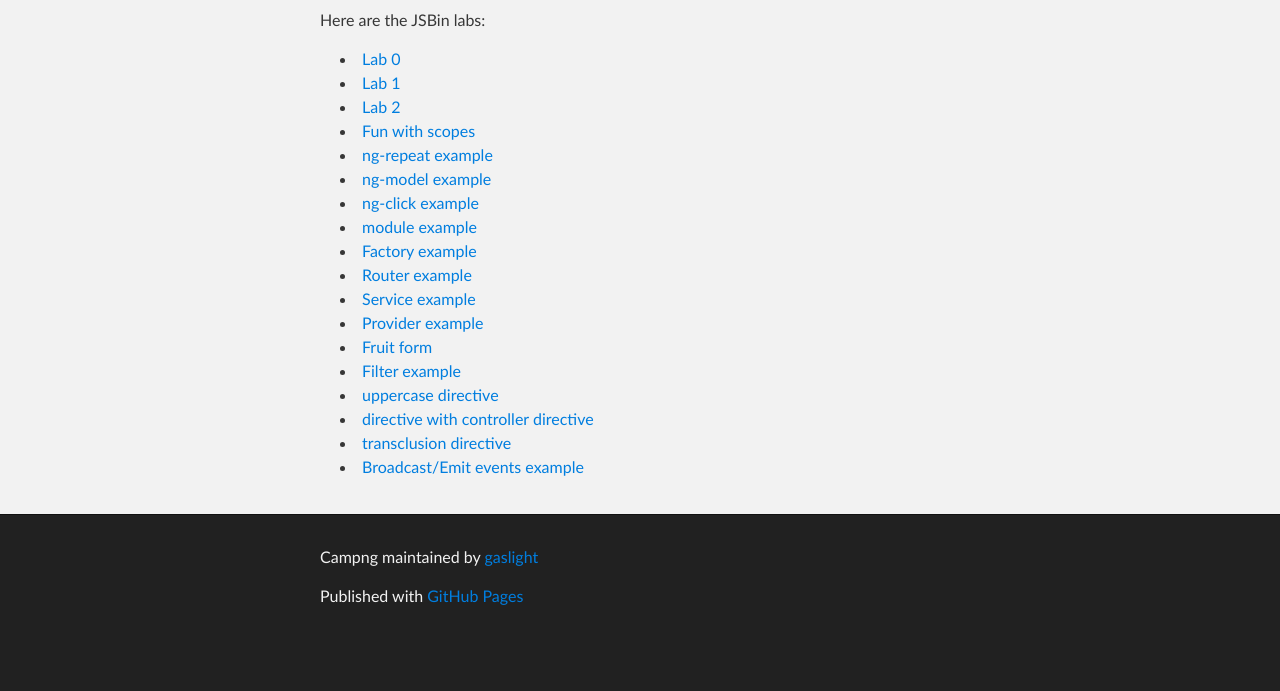
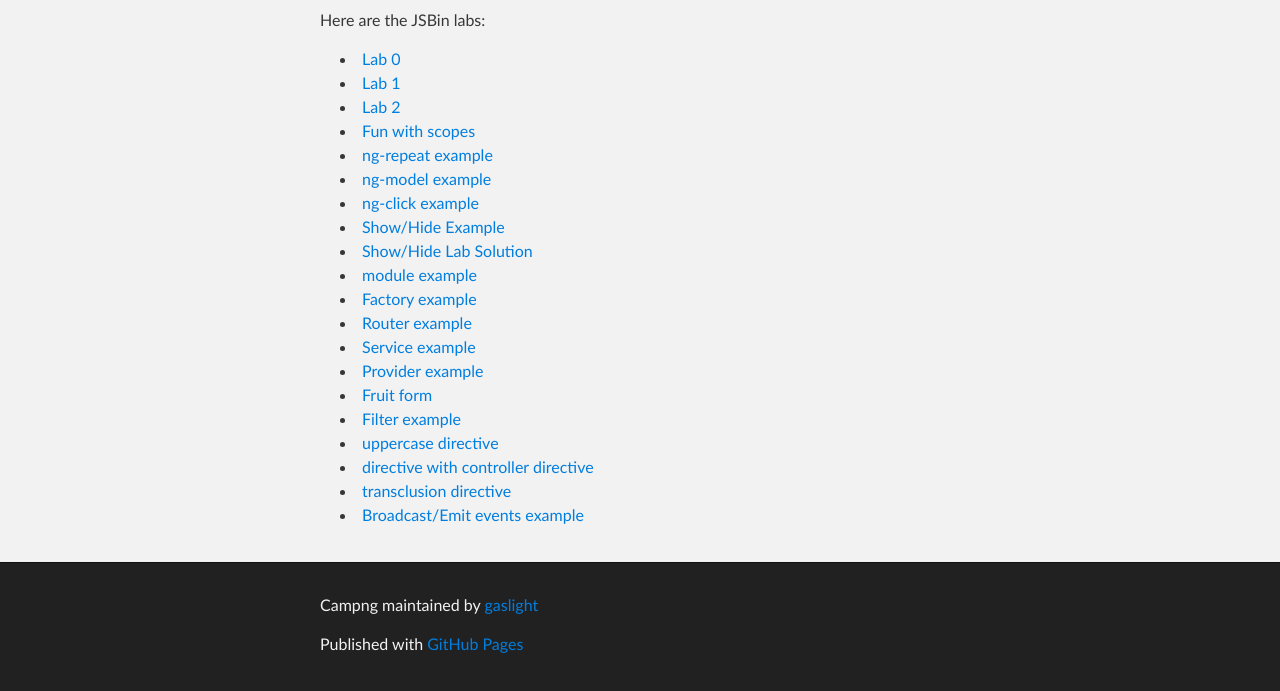
Before and after one commit to launchscout/campng, a plain HTML site: page index.html in a window 1280 px wide. Shown: the part 252-943 px from the top of the page. Before the commit the page ends 895 px from the top, so only its background shows below. Drawn offline with Linux system fonts and the light colour scheme.

Commit message:
more lab links

```diff
--- a/index.html
+++ b/index.html
@@ -40,6 +40,8 @@
   <li><a href="http://jsbin.com/gist/9458496">ng-repeat example</a></li>
   <li><a href="http://jsbin.com/gist/9473885">ng-model example</a></li>
   <li><a href="http://jsbin.com/gist/9474121">ng-click example</a></li>
+  <li><a href="http://jsbin.com/xibez/1/edit">Show/Hide Example<a></li>
+  <li><a href="http://jsbin.com/xibez/1/edit">Show/Hide Lab Solution<a></li>
   <li><a href="http://jsbin.com/gist/9492431">module example</a></li>
   <li><a href="http://jsbin.com/gist/9492703">Factory example</a></li>
   <li><a href="http://jsbin.com/gist/9493838">Router example</a></li>
```
